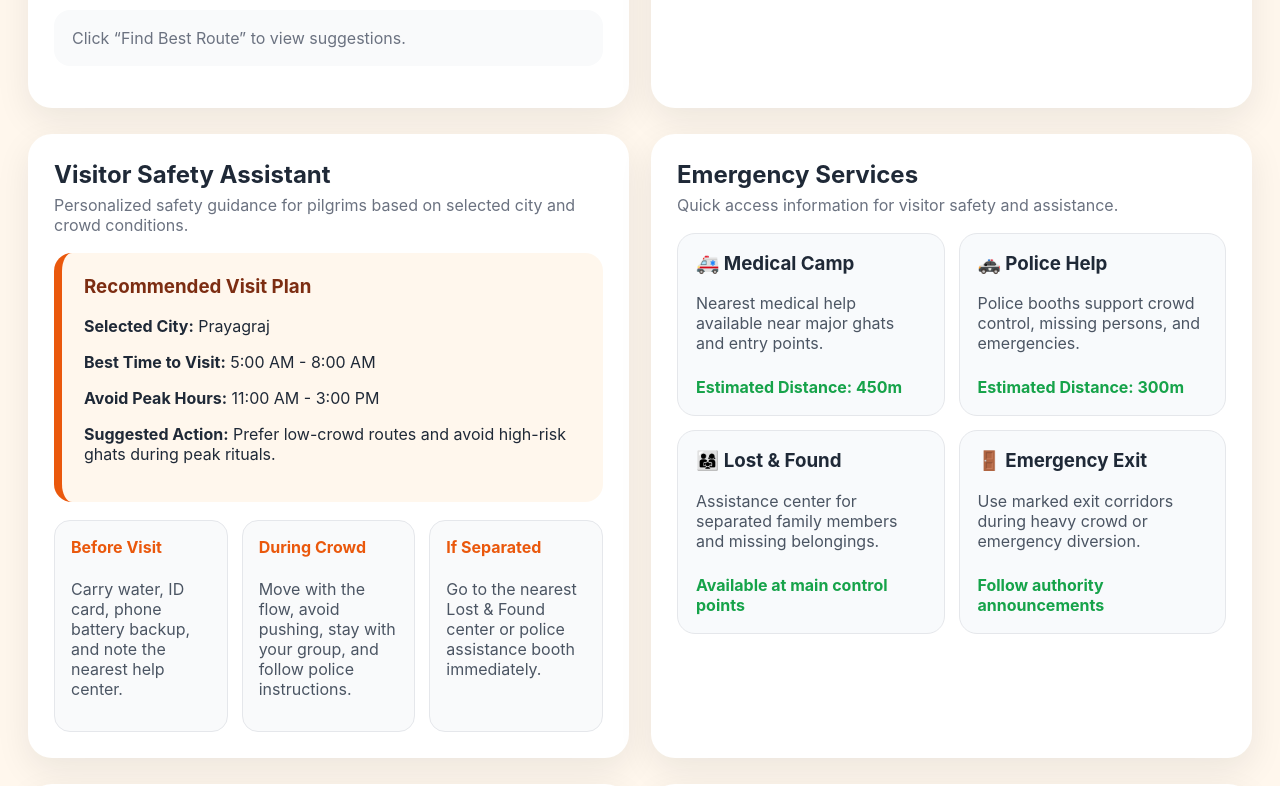
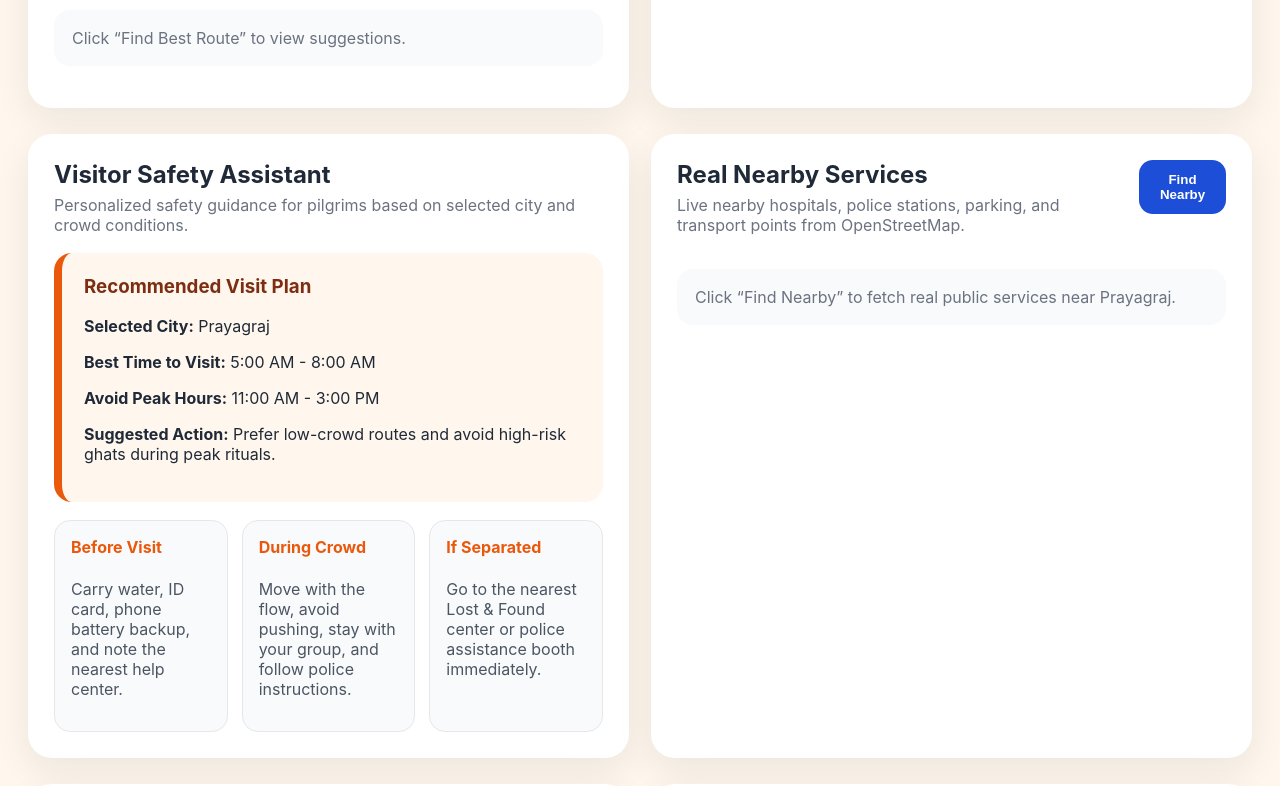
Before and after one commit to Nancykhandelwal1710/KumbhSaathi, a React app in the folder frontend/: page / in a window 1280 px wide. Shown: the part 1600-2386 px from the top of the page. Built offline with nearby package versions, Linux system fonts and the light colour scheme; the HTML template or start-up script is replaced by a standard one.

Commit message:
Add real nearby services from OpenStreetMap

```diff
--- a/frontend/src/App.jsx
+++ b/frontend/src/App.jsx
@@ -81,6 +81,8 @@ function App() {
   const [alerts, setAlerts] = useState([]);
   const [loading, setLoading] = useState(false);
   const [weather, setWeather] = useState(null);
+  const [nearbyServices, setNearbyServices] = useState([]);
+  const [servicesLoading, setServicesLoading] = useState(false);
   const locationData = cityData[selectedCity].locations;
   const mapCenter = cityData[selectedCity].center;
   const locations = locationData.map((item) => item.name);
@@ -130,6 +132,49 @@ function App() {
       alert("Weather data could not be loaded.");
     }
   };
+  const getNearbyServices = async () => {
+    try {
+      setServicesLoading(true);
+
+      const query = `
+        [out:json][timeout:25];
+        (
+          node["amenity"="hospital"](around:3000,${mapCenter[0]},${mapCenter[1]});
+          node["amenity"="police"](around:3000,${mapCenter[0]},${mapCenter[1]});
+          node["amenity"="parking"](around:3000,${mapCenter[0]},${mapCenter[1]});
+          node["amenity"="bus_station"](around:3000,${mapCenter[0]},${mapCenter[1]});
+        );
+        out body;
+      `;
+
+      const res = await axios.post(
+        "https://overpass-api.de/api/interpreter",
+        query,
+        {
+          headers: {
+            "Content-Type": "text/plain",
+          },
+        }
+      );
+
+      const services = res.data.elements
+        .filter((item) => item.tags?.name)
+        .slice(0, 8)
+        .map((item) => ({
+          name: item.tags.name,
+          type: item.tags.amenity,
+          lat: item.lat,
+          lon: item.lon,
+      }));
+
+      setNearbyServices(services);
+    } catch (error) {
+      console.error(error);
+      alert("Nearby services could not be loaded.");
+    } finally {
+      setServicesLoading(false);
+    }
+  };
   const handleCityChange = (city) => {
     const cityLocations = cityData[city].locations;
     const firstLocation = cityLocations[0].name;
@@ -149,6 +194,8 @@ function App() {
     setPrediction(null);
     setRoutes([]);
     setAlerts([]);
+    setWeather(null);
+    setNearbyServices([]);
   };
 
   const getPrediction = async () => {
@@ -608,36 +655,49 @@ function App() {
         </div>
 
         <div className="panel">
-          <h2>Emergency Services</h2>
-          <p className="panel-subtitle">
-            Quick access information for visitor safety and assistance.
-          </p>
-
-          <div className="emergency-grid">
-            <div className="emergency-card">
-              <h3>🚑 Medical Camp</h3>
-              <p>Nearest medical help available near major ghats and entry points.</p>
-              <span>Estimated Distance: 450m</span>
+          <div className="panel-header">
+            <div>
+              <h2>Real Nearby Services</h2>
+              <p className="panel-subtitle">
+                Live nearby hospitals, police stations, parking, and transport points from OpenStreetMap.
+              </p>
             </div>
 
-            <div className="emergency-card">
-              <h3>🚓 Police Help</h3>
-              <p>Police booths support crowd control, missing persons, and emergencies.</p>
-              <span>Estimated Distance: 300m</span>
+            <button className="secondary" onClick={getNearbyServices}>
+              {servicesLoading ? "Loading..." : "Find Nearby"}
+            </button>
+          </div>
+
+          {nearbyServices.length === 0 ? (
+            <p className="empty">
+              Click “Find Nearby” to fetch real public services near {selectedCity}.
+            </p>
+          ) : (
+            <div className="emergency-grid">
+              {nearbyServices.map((service, index) => (
+                <div className="emergency-card" key={index}>
+                  <h3>
+                    {service.type === "hospital"
+                      ? "🚑"
+                      : service.type === "police"
+                      ? "🚓"
+                      : service.type === "parking"
+                      ? "🅿️"
+                      : "🚌"}{" "}
+                    {service.name}
+                  </h3>
+
+                  <p>
+                    Type: {service.type}
+                  </p>
+
+                  <span>
+                    Real OSM location
+                  </span>
+                </div>
+              ))}
             </div>
-
-            <div className="emergency-card">
-              <h3>👨‍👩‍👧 Lost & Found</h3>
-              <p>Assistance center for separated family members and missing belongings.</p>
-              <span>Available at main control points</span>
-            </div>
-
-            <div className="emergency-card">
-              <h3>🚪 Emergency Exit</h3>
-              <p>Use marked exit corridors during heavy crowd or emergency diversion.</p>
-              <span>Follow authority announcements</span>
-            </div>
-          </div>
+          )}
         </div>
       </section>
 
```
